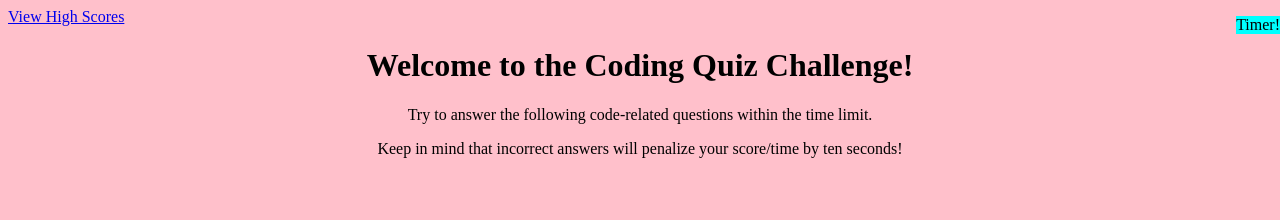
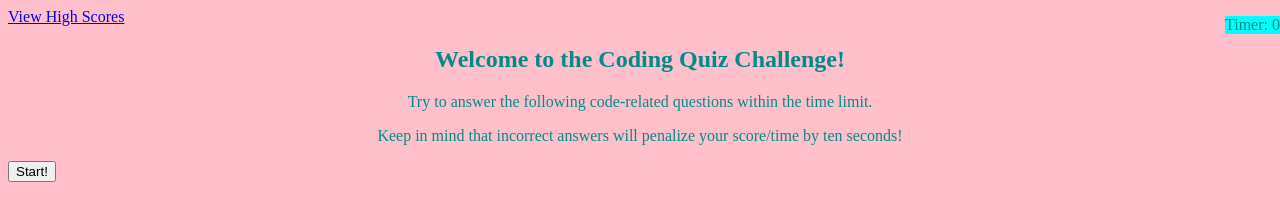
Before and after one commit to KGlinoga/quiz, a plain HTML site: page index.html in a window 1280 px wide. Drawn offline with Linux system fonts and the light colour scheme.

Commit message:
added section tags in HTML, plus formatting comments, and added classes for each 'page'

```diff
--- a/assets/style.css
+++ b/assets/style.css
@@ -16,10 +16,15 @@ header {
     top: 0;
 }
 
-/* TODO: fonts/styling for h1, h2, h3, p */
+/* fonts/styling for h1, h2, h3, p */
 
 h1, h2, h3, p {
     text-align: center;
+    color: darkcyan
+}
+/* TODO: BONUS: center this button?? UGH lol */
+button {
+    justify-content: center;
 }
 
  /* TODO: vert and horiz centering for MAIN element */
--- a/index.html
+++ b/index.html
@@ -14,12 +14,13 @@
         <a href="#high-scores">View High Scores</a>
 
         <!-- timer display in top right corner, probably position fixed in CSS, so we need an ID -->
-        <p id="timer">Timer!</p>
+        <p id="timer">Timer: 0</p>
 
     </header>
     <main>
         <!-- for the Landing Page -->
 
+        <section class="landing-page">
             <!-- need a title, Coding Quiz Challenge, probably h1, centered on page -->
             <h1>Welcome to the Coding Quiz Challenge!</h1>
 
@@ -29,10 +30,12 @@
 
             <!-- TODO: button to start game! Should also start the timer -->
                  <!--maybe on button click, it clears the Quiz Challenge title, the <p> quiz explaination copy, and the Start Quiz button, and THEN displays the Question Page content below    -->
-
+            <button>Start!</button>
+        </section>
 
         <!--for the Question Pages (5x)  -->
 
+        <section class="question-pages">
              <!-- TODO: header stays the same -->
 
              <!-- TODO: h2 Question Copy -->
@@ -42,7 +45,11 @@
 
              <!-- TODO: h3 to display the correctness or incorrectness of the previous answer -->
 
+            </section>
+
         <!-- for the Finished Quiz Page -->
+
+        <section class="finished-quiz-page">
 
             <!-- TODO: h2 All Done! message -->
 
@@ -50,8 +57,11 @@
 
             <!-- TODO: Maybe a div?? but need a p for Enter your initials copy, and a text form for users to input their initials.
                 TODO: Button to submit and store in local storage(JS) -->
+            </section>
 
         <!-- for the High Scores Page -->
+
+        <section class="high-scores-page" id="high-scores">
 
             <!-- TODO: no header necessary -->
             <!-- TODO: the "View High Scores" link will come here -->
@@ -63,7 +73,9 @@
             <!-- TODO: button to "go back" I think this restarts the game  -->
 
             <!-- TODO: button to Clear High Scores, like a hater lololol.  -->
-    </main>
+            </section>
+
+        </main>
 
 
     <script src="./assets/script.js"></script>
```
